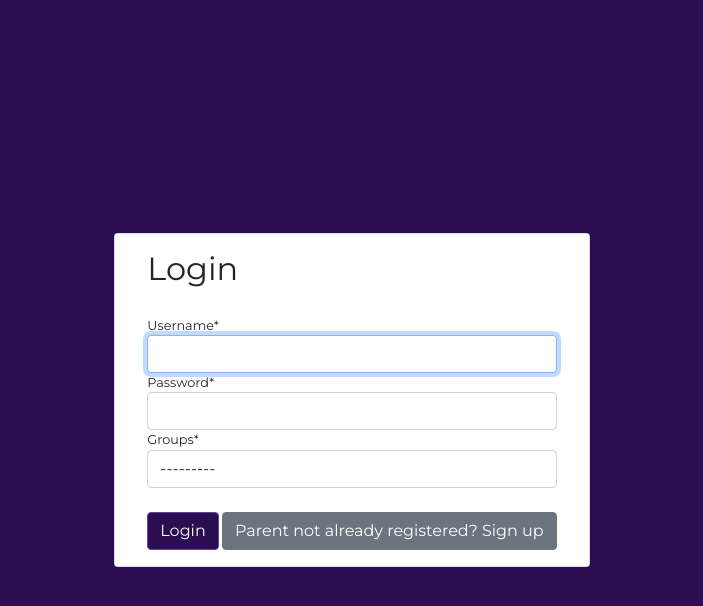
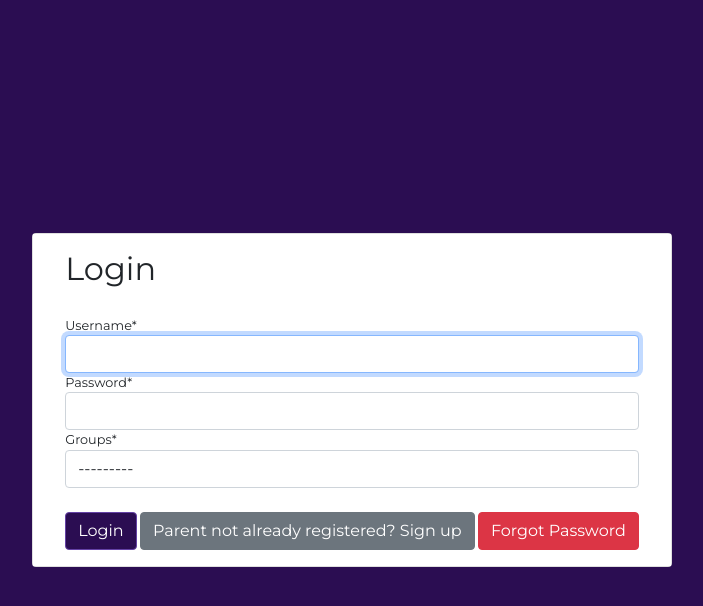
Before and after one commit to MonikaShah/CommunityDietDiversity, a Django app: page /account/ in a window 1280 px wide. Shown: the top 606 px of the page, without its empty margins (288-991 px from the left). Run offline with Django 3.2, Linux system fonts and the light colour scheme; some libraries are stand-ins or nearby versions.

Commit message:
Added buttons, created url and empty view functions for forgot and reset password

```diff
--- a/accounts/templates/partials/topbar.html
+++ b/accounts/templates/partials/topbar.html
@@ -47,8 +47,12 @@
                     Activity Log
                 </a> -->
                     <!-- <div class="dropdown-divider"></div> -->
+                    <a class="dropdown-item" href="{% url 'accounts:change_password' %}">
+                        <i class="fa fa-key fa-sm fa-fw mr-2"></i>
+                        Change Password
+                    </a>
                     <a class="dropdown-item" href="" data-toggle="modal" data-target="#logoutModal">
-                        <i class="fas fa-sign-out-alt fa-sm fa-fw mr-2 text-gray-400"></i>
+                        <i class="fas fa-sign-out-alt fa-sm fa-fw mr-2"></i>
                         Logout
                     </a>
             </div>
--- a/accounts/templates/registration_form/login.html
+++ b/accounts/templates/registration_form/login.html
@@ -18,16 +18,18 @@
 
 <body>
     <style>
-        body{
-            height:100vh;
+        body {
+            height: 100vh;
         }
+
         .btn-primary,
         .btn-success {
             background-color: #2b0d52 !important;
             border-color: #6441A5 !important;
         }
-        .full-height{
-            height:100vh;
+
+        .full-height {
+            height: 100vh;
         }
     </style>
     <div class="full-height d-flex align-items-center justify-content-center">
@@ -48,6 +50,7 @@
                     <input type="submit" value="Login" class="mt-4 btn btn-primary">
                     <a href="{% url 'accounts:parent_consent'  %}" class=" mt-4 btn btn-secondary">Parent
                         not already registered? Sign up</a>
+                    <a href="{% url 'accounts:forgot_password' %}" class="mt-4 btn btn-danger">Forgot Password</a>
                 </form>
             </div>
         </div>
--- a/accounts/urls.py
+++ b/accounts/urls.py
@@ -62,4 +62,6 @@ urlpatterns = [
         "form_closed/",
         TemplateView.as_view(template_name="registration_form/form_closed.html"),
     ),
+    path("forgot_password/", views.forgot_password, name="forgot_password"),
+    path("change_password/", views.change_password, name="change_password"),
 ]
--- a/accounts/views.py
+++ b/accounts/views.py
@@ -1580,3 +1580,10 @@ def uploadData(request):
         for city in temp:
             ct = City(city=city, state=stte)
             ct.save()
+
+
+def forgot_password(request):
+    return None
+
+def change_password(request):
+    return None
```
